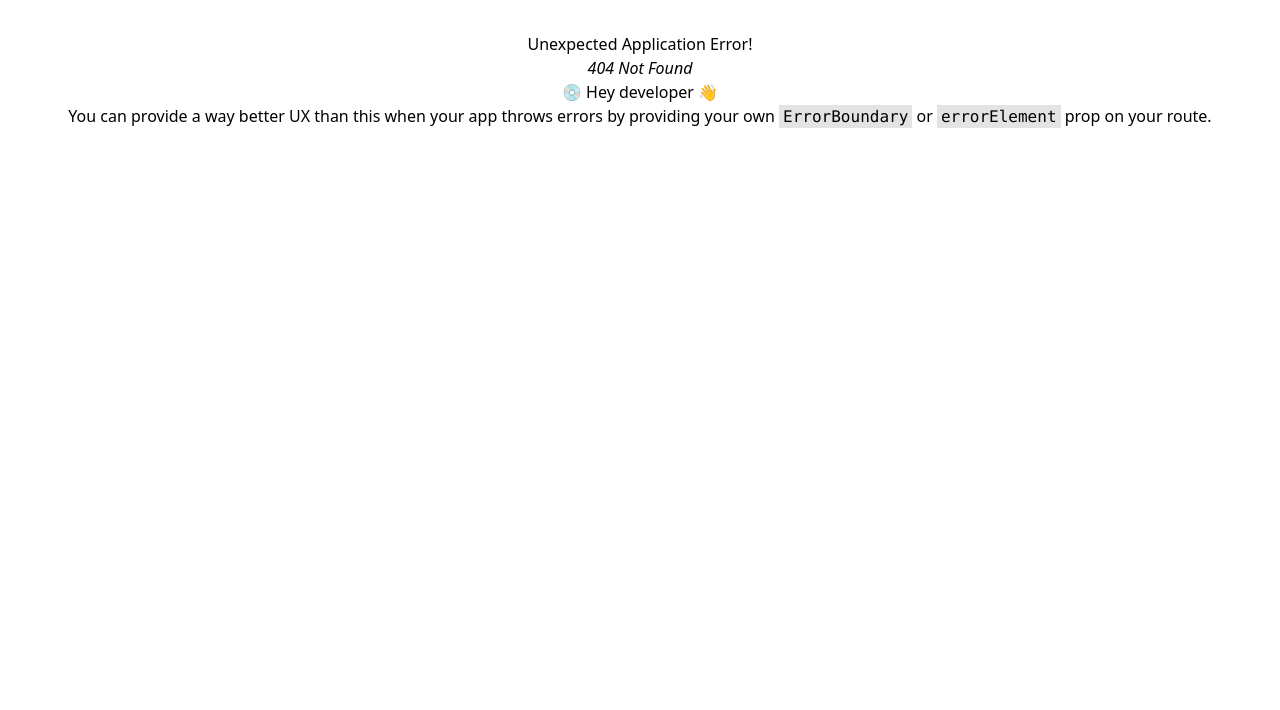
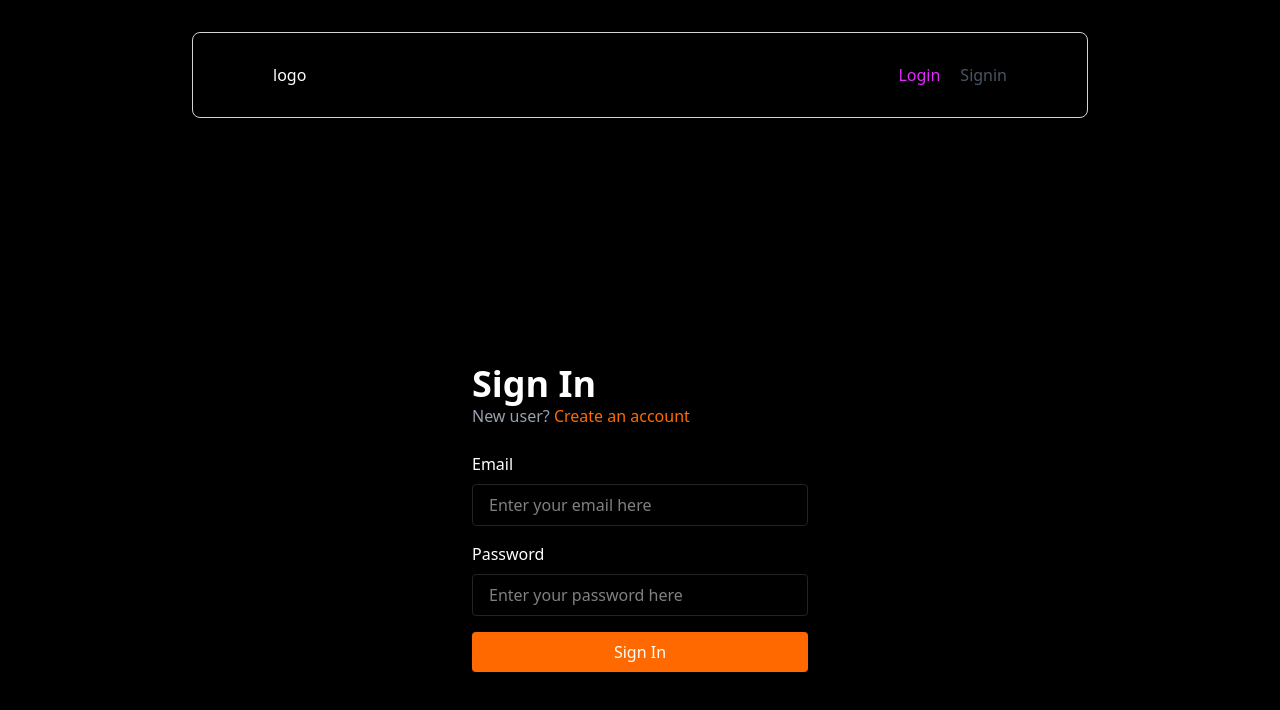
Before and after one commit to Praveen-Ku-Painkra/Should-Chat, a React (Vite) app in the folder Frontend/: page /login in a window 1280 px wide. Before the commit this address had no page. Shown: the top 710 px of the page. Built offline with nearby package versions, Linux system fonts and the light colour scheme.

Commit message:
Login Page created

```diff
--- a/Frontend/package.json
+++ b/Frontend/package.json
@@ -10,6 +10,11 @@
     "preview": "vite preview"
   },
   "dependencies": {
+    "@emotion/react": "^11.14.0",
+    "@emotion/styled": "^11.14.1",
+    "@fontsource/roboto": "^5.2.9",
+    "@mui/icons-material": "^7.3.7",
+    "@mui/material": "^7.3.7",
     "@reduxjs/toolkit": "^2.11.2",
     "@tailwindcss/vite": "^4.1.18",
     "react": "^19.2.0",
--- a/Frontend/src/App.css
+++ b/Frontend/src/App.css
@@ -1,9 +1,10 @@
 @import "tailwindcss";
 #root {
-  max-width: 1280px;
+  max-width: auto;
   margin: 0 auto;
   padding: 2rem;
-  text-align: center;
+  background-color: #000;
+  color: white;
 }
 
 .logo {
--- a/Frontend/src/App.jsx
+++ b/Frontend/src/App.jsx
@@ -1,19 +1,14 @@
-import { Outlet } from 'react-router-dom'
 import './App.css'
-import Sample from './Components/boilarplate/Sample'
-import Header from './Components/boilarplate/Header'
-import Footer from './Components/boilarplate/Footer'
 import { store } from './app/store'
 import { Provider } from 'react-redux'
+import Index from './Index'
 
 function App() {
 
   return (
     <>
     <Provider store={store}>
-      <Header/>
-      <Outlet/>
-      <Footer/>
+     <Index/>
     </Provider>
     </>
   )
--- /dev/null
+++ b/Frontend/src/Components/Auth/Login/Login.jsx
@@ -0,0 +1,39 @@
+import { NavLink } from "react-router-dom"
+
+
+function Login() {
+  return (
+  <div className="flex flex-col items-center justify-center min-h-screen bg-black">
+  <div className="w-full max-w-sm p-6 bg-black text-white">
+    <h1 className="text-2xl text-4xl font-bold ">Sign In</h1>
+    <p className="mb-6 text-gray-400">
+      New user? <NavLink to="/signin" className="text-orange-500 hover:underline">Create an account</NavLink>
+    </p>
+    <form>
+      <label htmlFor="phone" className="block mb-2 font-medium">Email</label>
+      <input
+        type="email"
+        id="email"
+        placeholder="Enter your email here"
+        className="w-full px-4 py-2 mb-4  rounded focus:outline-none border border-[#232323] bg-[#000000] focus:border-[#A3A3A3] "
+      />
+      <label htmlFor="phone" className="block mb-2 font-medium">Password</label>
+      <input
+        type="text"
+        id="password"
+        placeholder="Enter your password here"
+        className="w-full px-4 py-2 mb-4  rounded focus:outline-none border border-[#232323] bg-[#000000] focus:border-[#A3A3A3] "
+      />
+      <button
+        type="submit"
+        className="w-full bg-orange-500 text-white py-2 rounded hover:bg-orange-600 transition"
+      >
+        Sign In
+      </button>
+    </form>
+  </div>
+</div>
+  )
+}
+
+export default Login
--- /dev/null
+++ b/Frontend/src/Components/Auth/Signin/Signin.jsx
@@ -0,0 +1,9 @@
+import React from 'react'
+
+function Signin() {
+  return (
+    <div>Signin</div>
+  )
+}
+
+export default Signin
--- /dev/null
+++ b/Frontend/src/Components/Index/Index.jsx
@@ -0,0 +1,9 @@
+import React from 'react'
+
+function Index() {
+  return (
+    <div>Home</div>
+  )
+}
+
+export default Index
--- a/Frontend/src/Components/boilarplate/Footer.jsx
+++ b/Frontend/src/Components/boilarplate/Footer.jsx
@@ -1,5 +1,10 @@
 import React from 'react'
+import { useLocation } from 'react-router-dom'
+
 const Footer = () => {
+  if (useLocation().pathname === "/login") {
+    return null
+  } else {
   return (
     <footer className='border-y w-full'>
       <div className='flex justify-between items-center  m-8 lg:px-16'>
@@ -17,5 +22,6 @@ const Footer = () => {
     </footer>
   )
 }
+}
 
 export default Footer
--- /dev/null
+++ b/Frontend/src/Components/boilarplate/Header.css
@@ -0,0 +1,37 @@
+
+.header-title {
+  display: block;
+  position: relative;
+  padding: 0.2em 0;
+}
+.header-title::after {
+  content: '';
+  position: absolute;
+  bottom: 0;
+  left: 0;
+  width: 100%;
+  height: 0.1em;
+  background-color: hotpink;
+  opacity: 0;
+  transition: opacity 300ms, transform 300ms;
+}
+
+.header-title:hover::after {
+  opacity: 1;
+  transform: translate3d(0, 0.2em, 0);
+}
+.header-title:focus::after {
+  opacity: 1;
+  transform: translate3d(0, 0.2em, 0);
+}
+
+.header-title::after {
+  opacity :1;
+  transform: scale(0);
+  transform-origin: center;
+}
+
+.header-title:hover::after,
+.header-title:focus::after{
+  transform: scale(1);
+}
--- a/Frontend/src/Components/boilarplate/Header.jsx
+++ b/Frontend/src/Components/boilarplate/Header.jsx
@@ -1,17 +1,15 @@
-import React from 'react'
+import "./Header.css"
 import { NavLink } from 'react-router-dom'
 
 const Header = () => {
   return (
-   <header className='shadow sticky top-0 rounded-lg z-50 '>
-        <nav className='bg-white px-4  py-2.5'>
+   <header className='shadow max-w-4xl mx-auto sticky top-0 border border-stone-300 rounded-lg z-50'>
+        <nav className='px-4 py-2.5'>
             <div className=' h-16 xl:pr-16 xl:pl-16 flex items-center justify-between'>
                 <div className='log'>logo</div>
                 <div className='flex justify-around font-medium gap-x-5'>
-                    <NavLink to='/sample' className={({isActive})=>`${isActive?"text-fuchsia-500":"text-gray-600"} `}>About me</NavLink>
-                    <NavLink to='/educations' className={({isActive})=>`${isActive?"text-fuchsia-500":"text-gray-600"} hover:text-fuchsia-500 `}>Education</NavLink>
-                    <NavLink to="/skills" className={({isActive})=>`${isActive?"text-fuchsia-500":"text-gray-600"} hover:text-fuchsia-500`}>Skills</NavLink>
-                    <NavLink to="/github" className={({isActive})=>`${isActive?"text-fuchsia-500":"text-gray-600"} hover:text-fuchsia-500`}>Github</NavLink>
+                    <NavLink to='/login' className={({isActive})=>`${isActive?"text-fuchsia-500":"text-gray-600"} header-title`}>Login</NavLink>
+                    <NavLink to="/signin" className={({isActive})=>`${isActive?"text-fuchsia-500":"text-gray-600"} header-title`}>Signin</NavLink>
                 </div >
             </div>
         </nav>
--- /dev/null
+++ b/Frontend/src/Index.jsx
@@ -0,0 +1,15 @@
+import Header from './Components/boilarplate/Header'
+import Footer from './Components/boilarplate/Footer'
+import { Outlet } from 'react-router-dom'
+
+function Index() {
+  return (
+    <div className='flex-col content-center'>
+        <Header/>
+        <Outlet/>
+        <Footer/>
+    </div>
+  )
+}
+
+export default Index
--- a/Frontend/src/main.jsx
+++ b/Frontend/src/main.jsx
@@ -1,16 +1,19 @@
 import { StrictMode } from 'react'
+// import "./index.css"
 import { createRoot } from 'react-dom/client'
 import App from './App.jsx'
 import { createBrowserRouter, createRoutesFromElements, Route, RouterProvider } from 'react-router-dom'
-import Header from './Components/boilarplate/Header.jsx'
-import Sample from './Components/boilarplate/Sample.jsx'
+import Index from './Components/Index/Index.jsx'
+import Signin from './Components/Auth/Signin/Signin.jsx'
+import Login from './Components/Auth/Login/Login.jsx'
 
 
 const router = createBrowserRouter(
   createRoutesFromElements(
-    <Route path='/' element={<App/>}>
-      <Route path="header" element={<Header/>}/>
-      <Route path="sample" element={<Sample/>}/>
+    <Route path='' element={<App/>}>
+      <Route path="/" element={<Index/>}/>
+      <Route path="signin" element={<Signin/>}/>
+      <Route path="login" element={<Login/>}/>
     </Route>
   )
 )
```
Also changed, not shown: 1 other file (tests, documents, lock files or other folders).
